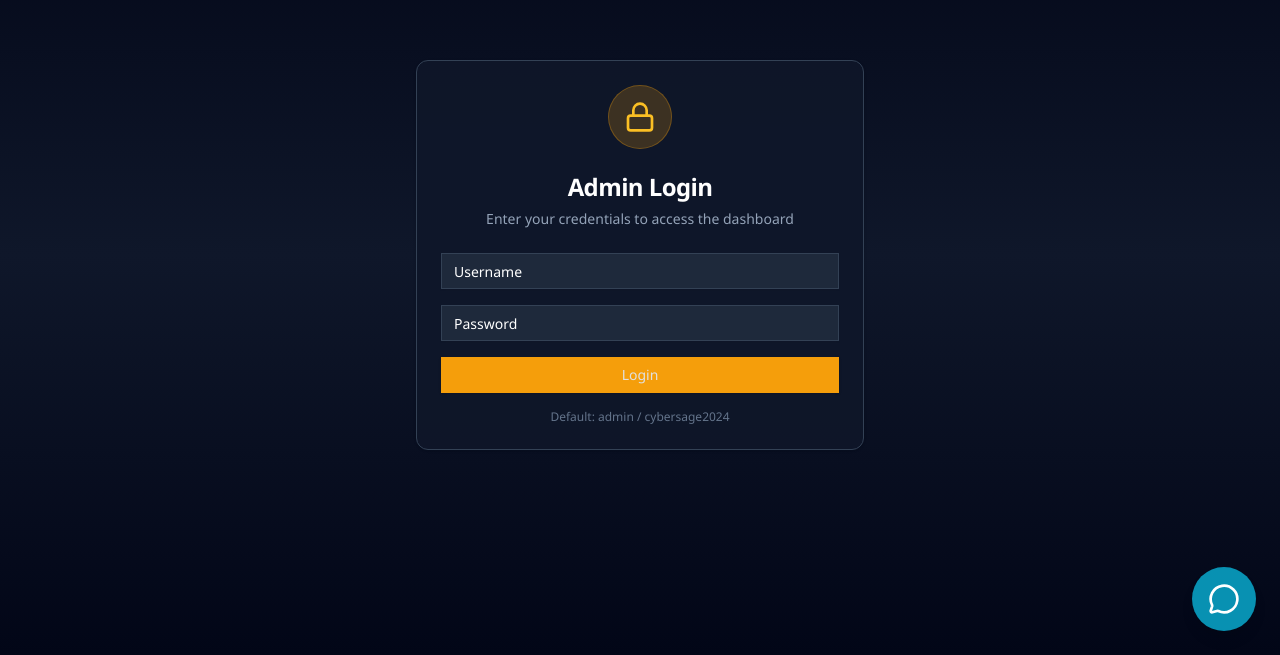
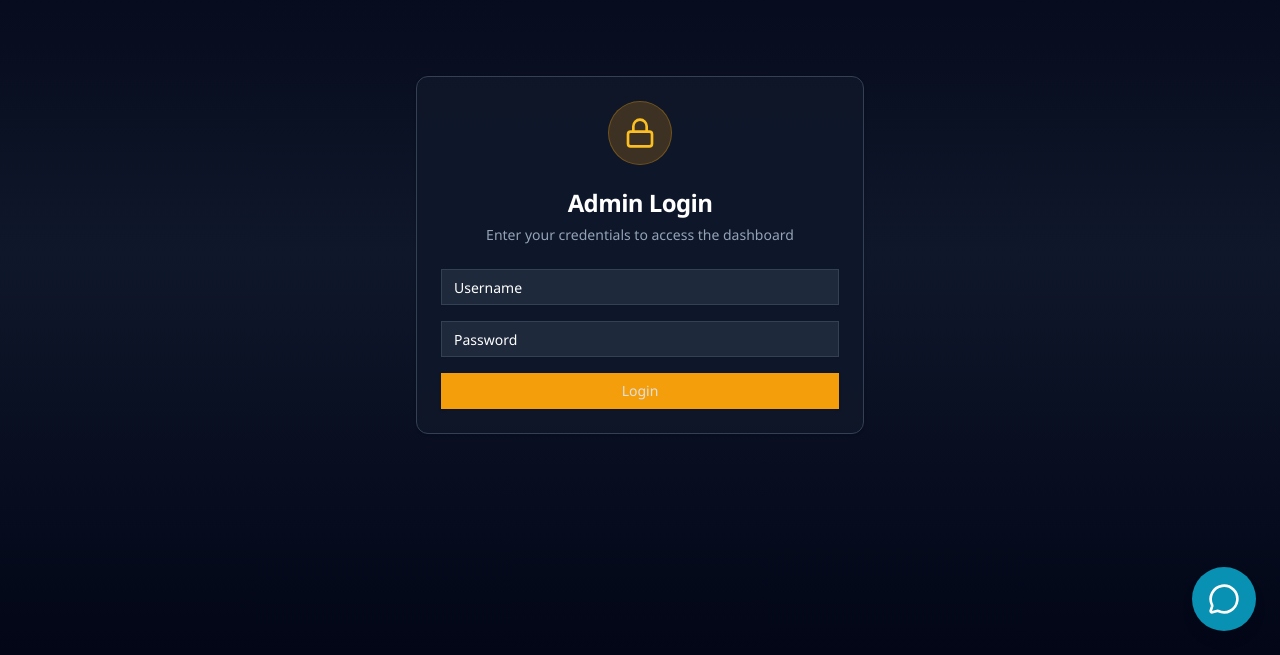
Before and after one commit to khurramqamar1035/CyberSage, a React (Create React App) app: page /admin in a window 1280 px wide. Shown: the part 145-800 px from the top of the page. Built offline with nearby package versions, Linux system fonts and the light colour scheme; the HTML template or start-up script is replaced by a standard one.

Commit message:
favicon, admin changed

```diff
--- a/src/pages/AdminDashboard.jsx
+++ b/src/pages/AdminDashboard.jsx
@@ -5,9 +5,7 @@ import { Button } from '../components/ui/button';
 import { Input } from '../components/ui/input';
 import { Textarea } from '../components/ui/textarea';
 import { Tabs, TabsContent, TabsList, TabsTrigger } from '../components/ui/tabs';
-import { Dialog, DialogContent, DialogHeader, DialogTitle, DialogTrigger } from '../components/ui/dialog';
 import { Badge } from '../components/ui/badge';
-import { Select, SelectContent, SelectItem, SelectTrigger, SelectValue } from '../components/ui/select';
 import { useToast } from '../hooks/use-toast';
 import { Lock, Plus, Edit, Trash2, FileText, HelpCircle, LogOut } from 'lucide-react';
 import axios from 'axios';
@@ -220,7 +218,7 @@ const AdminDashboard = () => {
               <Button type="submit" className="w-full bg-amber-500 hover:bg-amber-600">
                 Login
               </Button>
-              <p className="text-xs text-center text-slate-500 mt-4">Default: admin / cybersage2024</p>
+
             </form>
           </CardContent>
         </Card>
```
Also changed, not shown: 1 other file (tests, documents, lock files or other folders).
